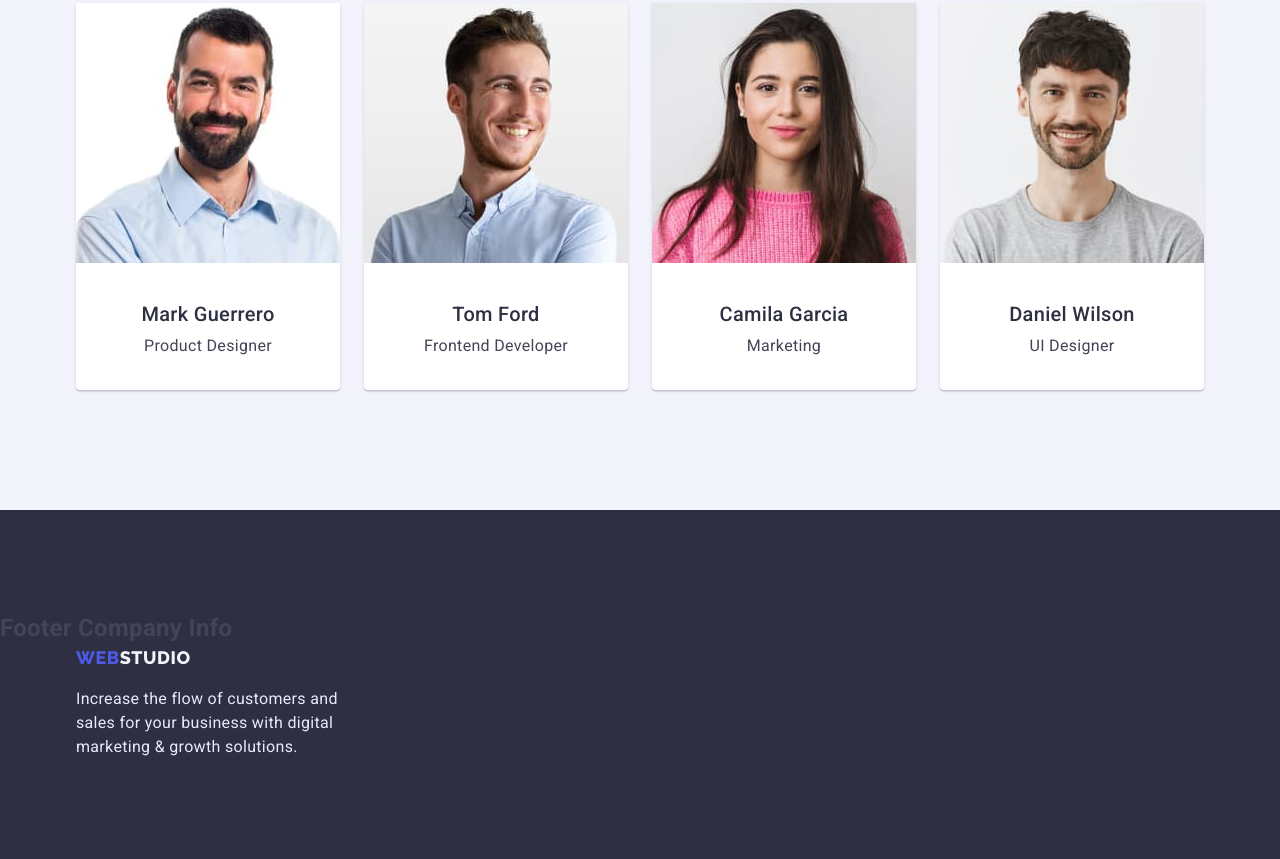
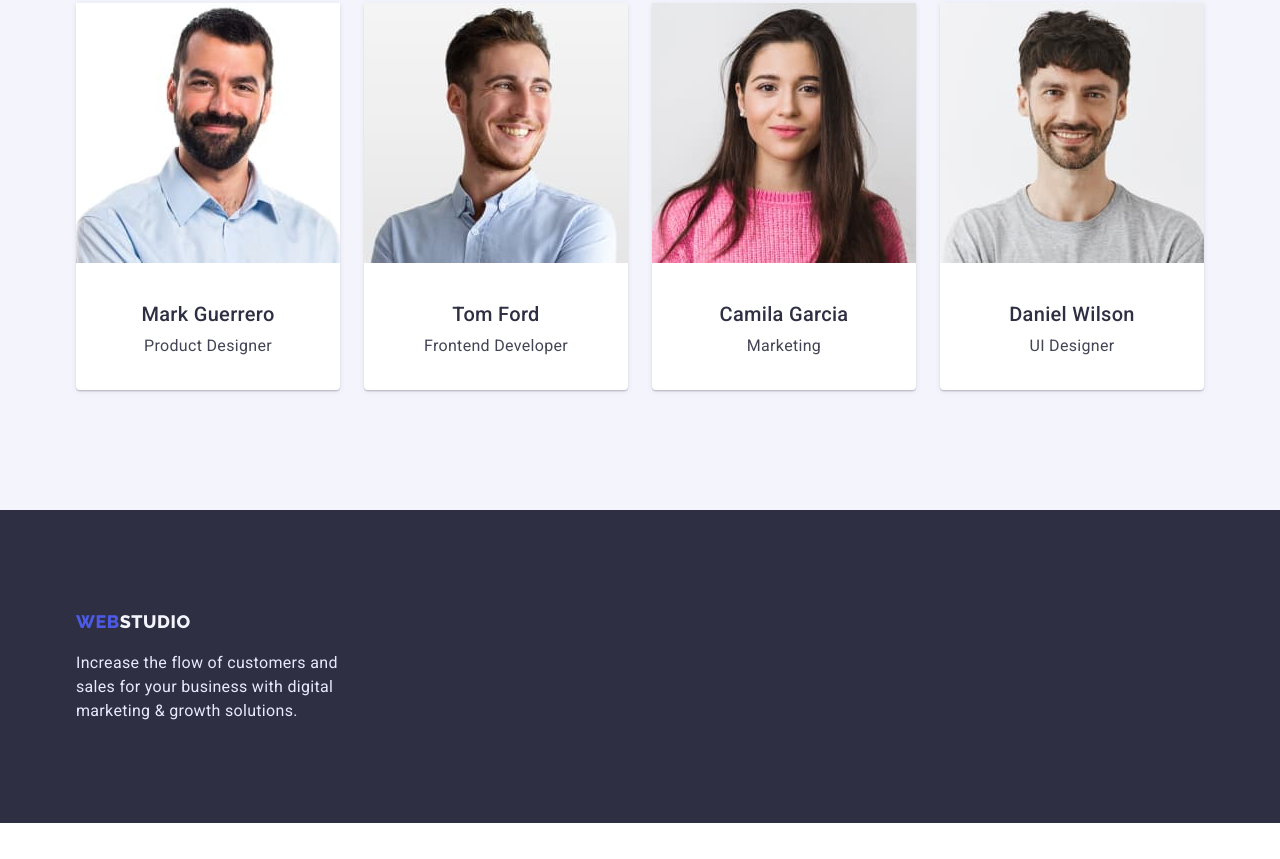
Before and after one commit to YuliaPine7/goit-markup-hw-03, a plain HTML site: page index.html in a window 1280 px wide. Shown: the part 1878-2737 px from the top of the page. After the commit the page ends 2701 px from the top, so only its background shows below. Drawn offline with nearby package versions, Linux system fonts and the light colour scheme.

Commit message:
added hidden-element class to h2 in section in footer

```diff
--- a/index.html
+++ b/index.html
@@ -124,7 +124,7 @@
 
     <footer>
         <section class="footer-company-info">
-            <h2 class="hidden">Footer Company Info</h2>
+            <h2 class="hidden-element">Footer Company Info</h2>
             <div class="container">
                 <a href="./index.html" target="_parent" class="link logo"><span class="logo-web">WEB</span>STUDIO</a>
                 <p class="footer-text">Increase the flow of customers and sales for your business with digital marketing & growth solutions.</p>
```
Also changed, not shown: portfolio.html (+1 -1 lines).
